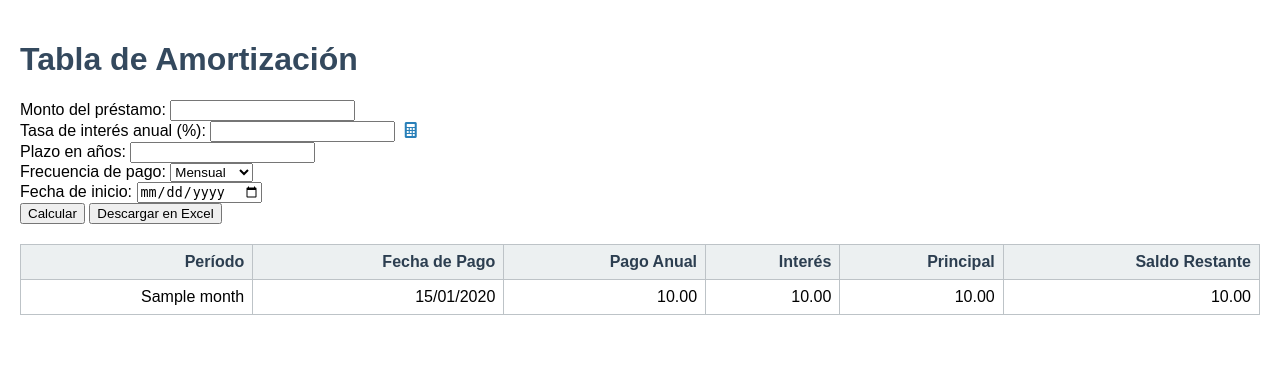
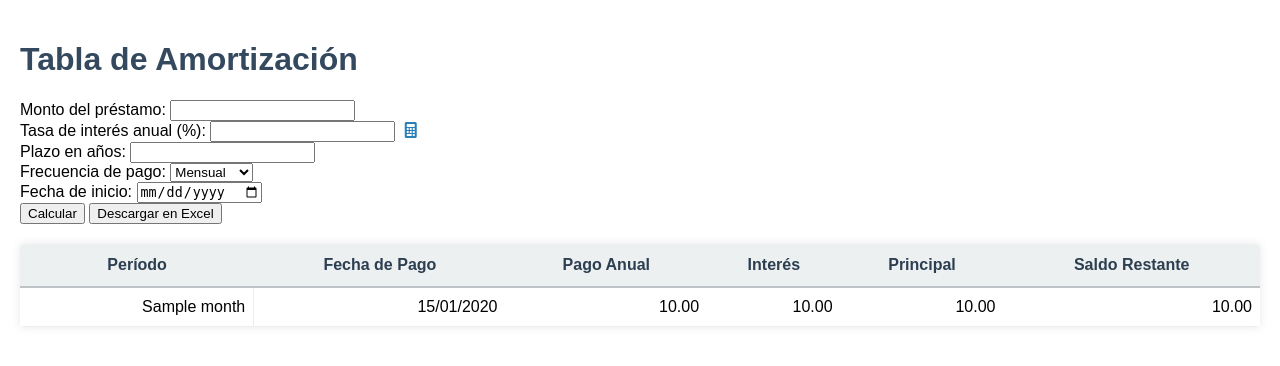
Before and after one commit to fernandoa77/proyectointeres2, a Django app: template templates/amortization.html in a window 1280 px wide. Shown: the part 38-404 px from the top of the page. Run offline with Django 5.2, Linux system fonts and the light colour scheme; tables that the repository leaves empty hold one stand-in row (values such as "Sample post"); the template is opened without the code that fills it: values that come from a table or form of the project are taken from there, most other values are stand-ins (such as "Sample title", 1, 10 or a date in 2020).

Commit message:
taboas responsiv

```diff
--- a/static/css/style.css
+++ b/static/css/style.css
@@ -39,22 +39,80 @@ form {
 
 table {
     width: 100%;
-    border-collapse: collapse;
-    margin-top: 15px;
+    min-width: 800px;
+    border-collapse: separate;
+    border-spacing: 0;
+    margin: 0;
 }
 
-table, th, td {
-    border: 1px solid #bdc3c7;
-}
-
-th, td {
-    padding: 8px;
-    text-align: right;
+thead {
+    position: sticky;
+    top: 0;
+    z-index: 2;
 }
 
 th {
     background-color: #ecf0f1;
     color: #2c3e50;
+    padding: 12px 8px;
+    font-weight: bold;
+    text-align: center;
+    border-bottom: 2px solid #bdc3c7;
+    position: sticky;
+    top: 0;
+    z-index: 2;
+}
+
+td {
+    padding: 10px 8px;
+    text-align: right;
+    border-bottom: 1px solid #eee;
+    background-color: #fff;
+}
+
+.table-container {
+    max-width: 100%;
+    overflow-x: auto;
+    margin-top: 20px;
+    box-shadow: 0 0 10px rgba(0, 0, 0, 0.1);
+    border-radius: 4px;
+    max-height: 500px;
+    overflow-y: auto;
+    position: relative;
+}
+
+.table-container::-webkit-scrollbar {
+    width: 8px;
+    height: 8px;
+}
+
+.table-container::-webkit-scrollbar-track {
+    background: #f1f1f1;
+    border-radius: 4px;
+}
+
+.table-container::-webkit-scrollbar-thumb {
+    background: #888;
+    border-radius: 4px;
+}
+
+.table-container::-webkit-scrollbar-thumb:hover {
+    background: #555;
+}
+
+td:first-child {
+    position: sticky;
+    left: 0;
+    background-color: #fff;
+    z-index: 1;
+    border-right: 1px solid #eee;
+}
+
+th:first-child {
+    position: sticky;
+    left: 0;
+    z-index: 3;
+    background-color: #ecf0f1;
 }
 
 a {
@@ -121,3 +179,52 @@ a:hover {
 #rate-calculator-form button {
     margin-left: 160px;
 }
+
+@media screen and (max-width: 768px) {
+    .form-container {
+        padding: 10px;
+    }
+
+    .modal-content {
+        width: 90%;
+        padding: 15px;
+    }
+
+    #rate-calculator-form label {
+        width: 100%;
+        text-align: left;
+        margin-bottom: 5px;
+    }
+
+    #rate-calculator-form input,
+    #rate-calculator-form select {
+        width: 100%;
+    }
+
+    #rate-calculator-form button {
+        margin-left: 0;
+        width: 100%;
+    }
+}
+
+.table-container::after {
+    content: '';
+    position: sticky;
+    left: 0;
+    width: 100%;
+    height: 2px;
+    bottom: 0;
+    background: linear-gradient(to top, rgba(0,0,0,0.1), transparent);
+    pointer-events: none;
+}
+
+.table-container::before {
+    content: '';
+    position: sticky;
+    right: 0;
+    width: 2px;
+    height: 100%;
+    top: 0;
+    background: linear-gradient(to left, rgba(0,0,0,0.1), transparent);
+    pointer-events: none;
+}
```
